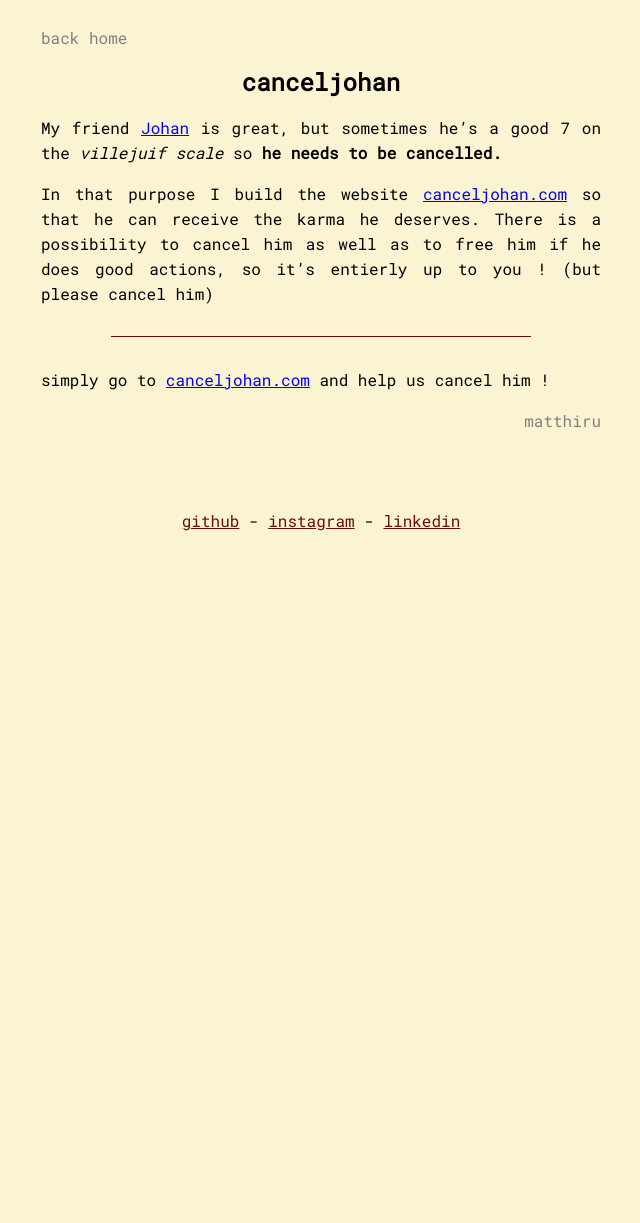
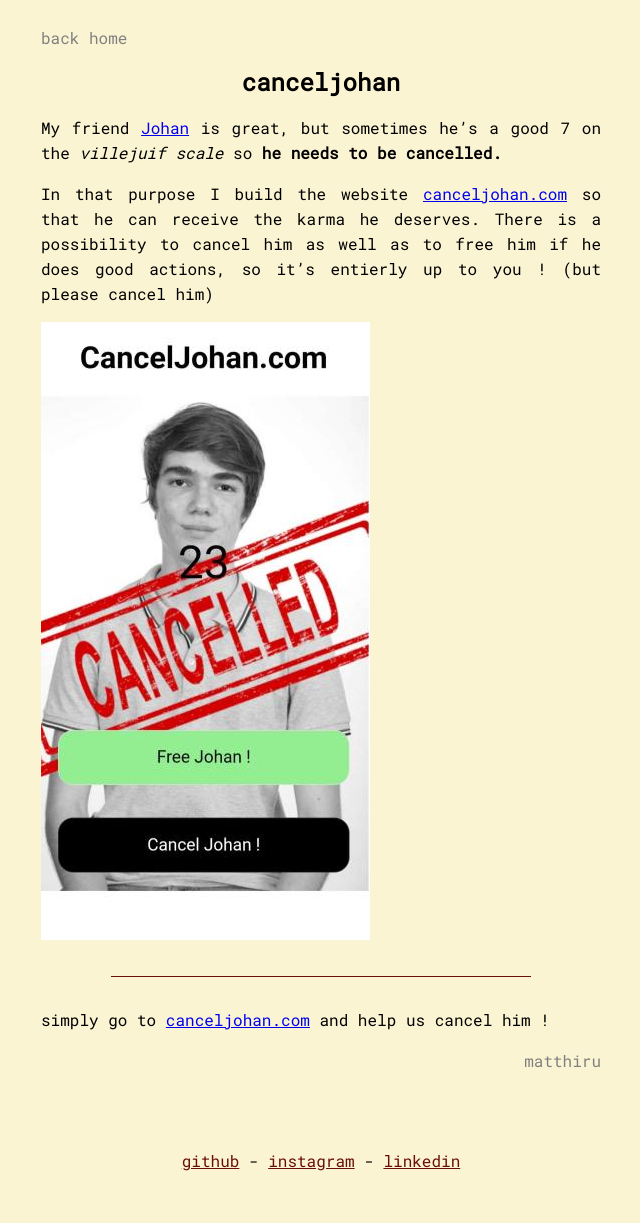
Before and after one commit to matthieuporte/matthieuporte.github.io, a Jekyll site: the page built from docs/_projects/canceljohan.md, in a window 1280 px wide. Shown: the whole page, without its empty margins (319-959 px from the left). Built offline with Jekyll 4.4.1, drawn with Linux system fonts in a browser that asks for light colours; before the commit the page ends 900 px from its top, so only the background shows below that.

Commit message:
added a pic to canceljohan.md

```diff
--- a/docs/_projects/canceljohan.md
+++ b/docs/_projects/canceljohan.md
@@ -11,6 +11,10 @@
 In that purpose I build the website [canceljohan.com](https://canceljohan.com) so that he can receive the karma he deserves.
 There is a possibility to cancel him as well as to free him if he does good actions, so it's entierly up to you ! (but please cancel him)
 
+[canceljohan]:{{ "/assets/images/canceljohan.jpg" | relative_url }}
+
+![a screenshot of the website][canceljohan]
+
 ---
 
 simply go to [canceljohan.com](https://canceljohan.com) and help us cancel him !
```
Also changed, not shown: docs/assets/images/canceljohan.jpg (added).
